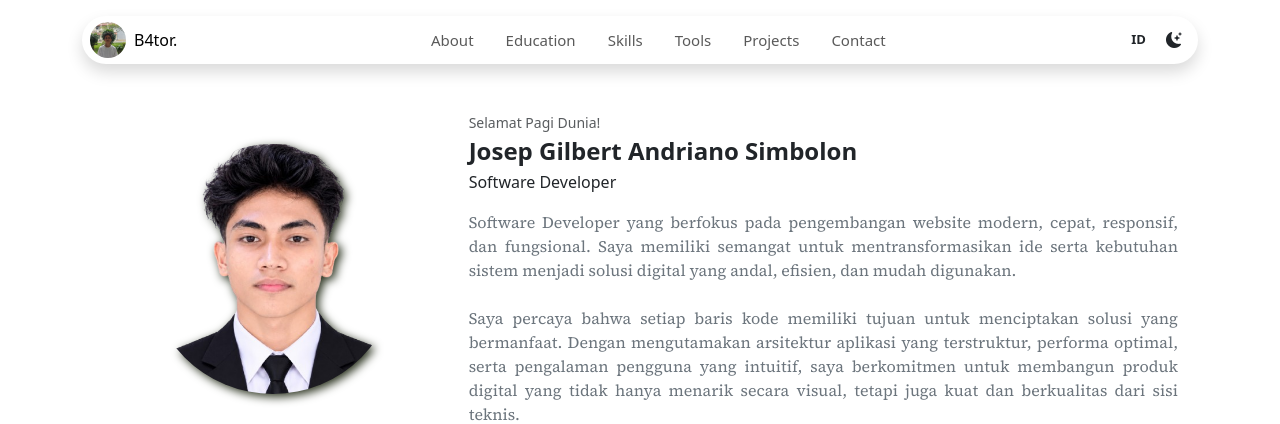
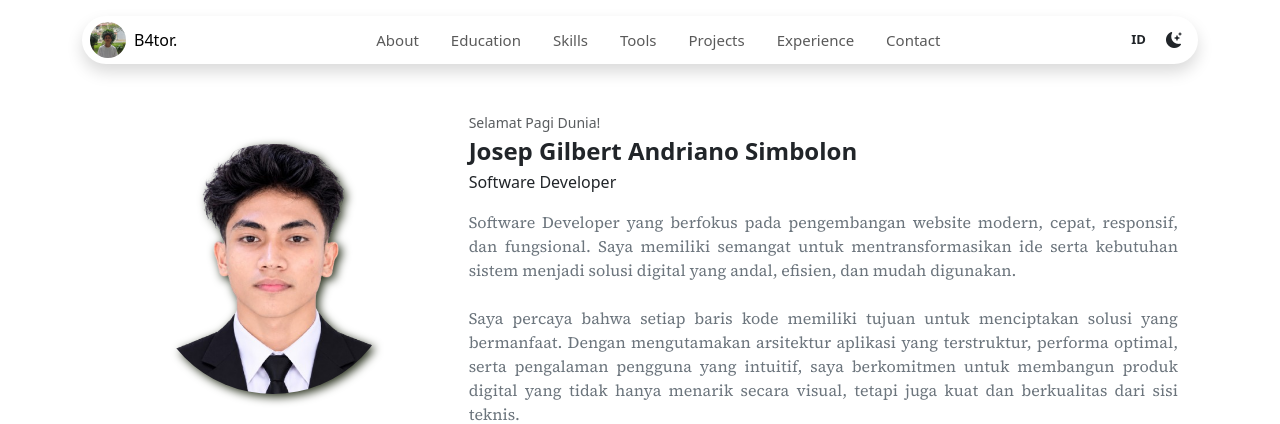
Before and after one commit to gilbertsimbolon/personal, a Laravel app: page / in a window 1280 px wide. Shown: the top 424 px of the page. Run offline with Laravel 12, Linux system fonts and the light colour scheme; some libraries are stand-ins or nearby versions; some web fonts are replaced.

Commit message:
fix: memperbarui navbar

```diff
--- a/resources/views/partials/navbar.blade.php
+++ b/resources/views/partials/navbar.blade.php
@@ -69,6 +69,10 @@
                         </li>
 
                         <li class="nav-item">
+                            <a class="nav-link nav-hover" href="#experience">Experience</a>
+                        </li>
+
+                        <li class="nav-item">
                             <a class="nav-link nav-hover" href="#contact">Contact</a>
                         </li>
 
```
